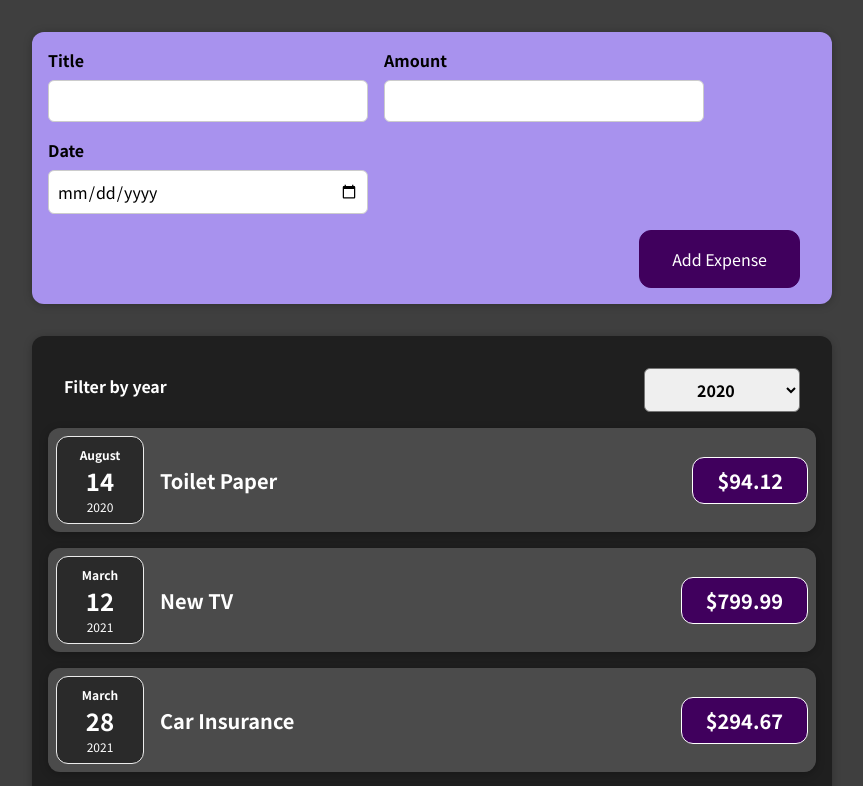
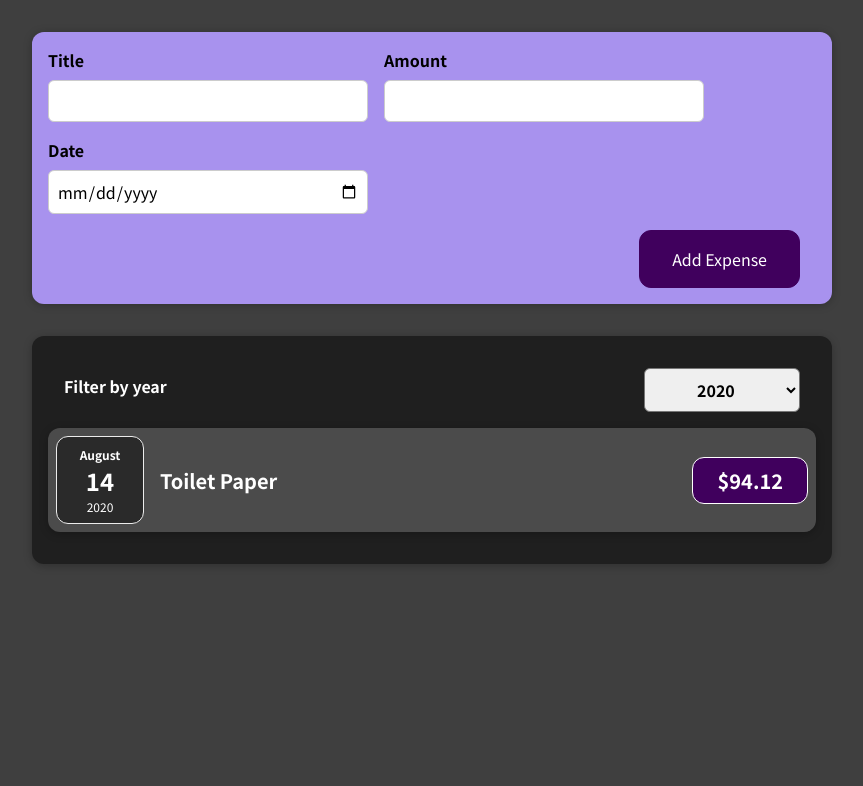
Before and after one commit to clearhythm/react-playground, a React (Create React App) app: page / in a window 1280 px wide. Shown: the top 786 px of the page, without its empty margins (208-1071 px from the left). Built offline with nearby package versions, Linux system fonts and the light colour scheme.

Commit message:
adding cleaned up expenses filter

```diff
--- a/src/components/Expenses/Expenses.js
+++ b/src/components/Expenses/Expenses.js
@@ -11,11 +11,15 @@ function Expenses(props) {
     setSelectedYear(selectedYear);
   }
 
+  const filteredExpenses = props.expenses.filter(expense => {
+    return expense.date.getFullYear().toString() === selectedYear;
+  });
+
   return (
     <div>
       <Card className="expenses">
         <ExpensesFilter onFilterExpenses={filterExpensesHandler} selected={selectedYear} />
-        {props.expenses.map((expense) => (
+        {filteredExpenses.map((expense) => (
           <ExpenseItem
             key = {expense.id}
             title = {expense.title}
```
